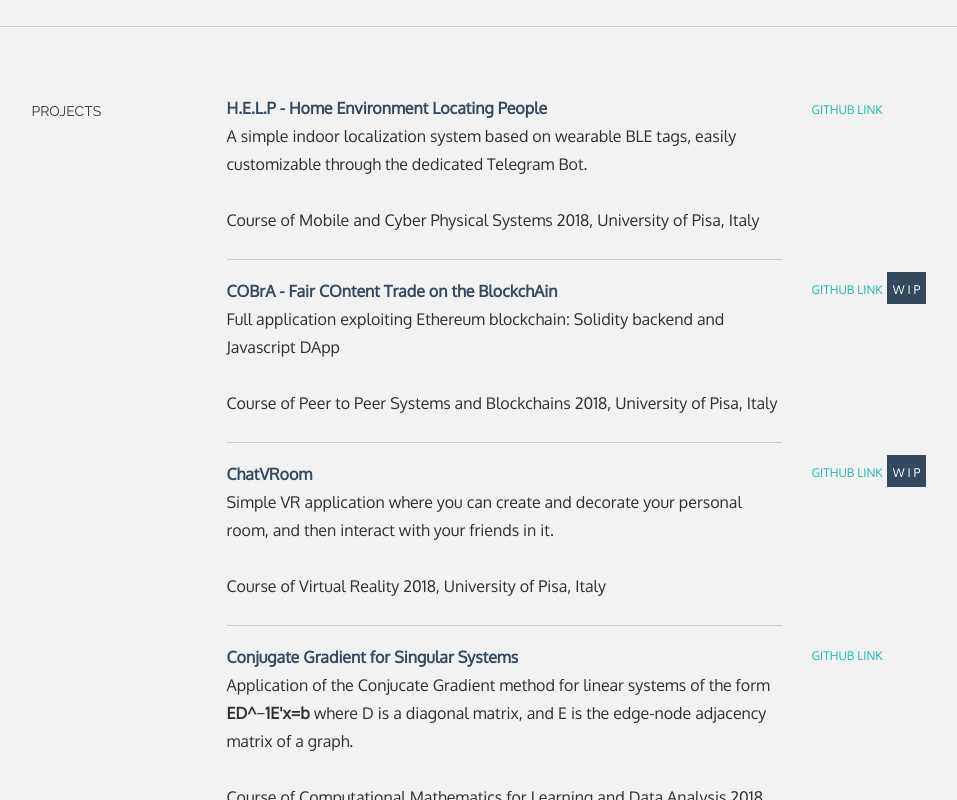
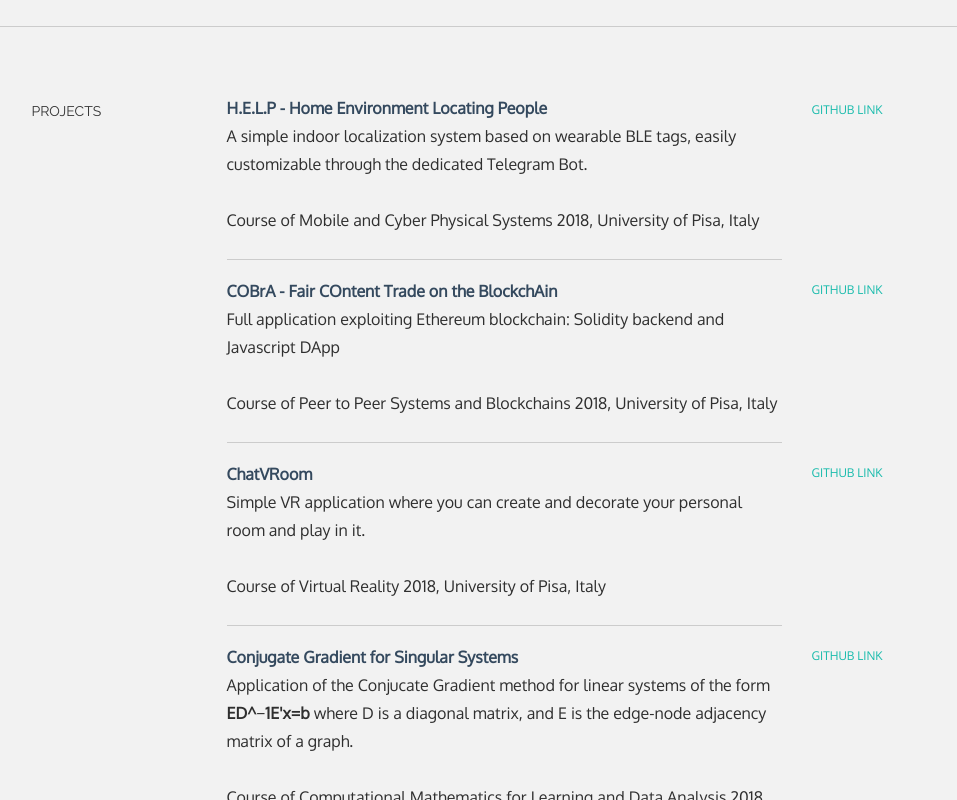
Before and after one commit to 0Alic/0Alic.github.io, a plain HTML site: page index.html in a window 1280 px wide. Shown: the part 1066-1866 px from the top of the page, without its empty margins (136-1093 px from the left). Drawn offline with Linux system fonts and the light colour scheme.

Commit message:
update projects: removed WIP from AV and P2P

```diff
--- a/index.html
+++ b/index.html
@@ -65,7 +65,7 @@
 					</div>
 					<div class="col-lg-6">
 						<p>I am currently a master student at the University of Pisa. I haven't found a major topic of interest, yet, since I like many things. <br/>
-						Futhermore, I like RPGs such as DnD and Pathfinder, board games and animation movies. <br/>
+						Furthermore, I like RPGs such as DnD and Pathfinder, board games and animation movies. <br/>
 						Finally, I love the international Tandem meetings because it's an opportunity to new people, cultures and improve my languages. </p>
 					</div>
 					<div class="col-lg-3">
@@ -145,13 +145,13 @@
 				</div>
 
 				<div class="col-lg-3">
-					<sm><a href="https://github.com/0Alic/COBrA_DApp">GitHub Link</a></sm> <imp><sm>W I P</imp></sm> <br/>
+					<sm><a href="https://github.com/0Alic/COBrA_DApp">GitHub Link</a></sm> <br/>
 					</p>
 				</div>
 
 				<div class="col-lg-6 col-lg-offset-3">
 					<p><t>ChatVRoom</t><br/>
-						Simple VR application where you can create and decorate your personal room, and then interact with your friends in it.
+						Simple VR application where you can create and decorate your personal room and play in it.
 						<br/><br/>
 						Course of Virtual Reality 2018, University of Pisa, Italy
 						<!-- Extras -->
@@ -160,7 +160,7 @@
 				</div>
 
 				<div class="col-lg-3">
-					<sm><a href="https://github.com/VRcolVento/ChatVRoom">GitHub Link</a></sm> <imp><sm>W I P</imp></sm> <br/>
+					<sm><a href="https://github.com/VRcolVento/ChatVRoom">GitHub Link</a></sm> <br/>
 					</p>
 				</div>
 
```
